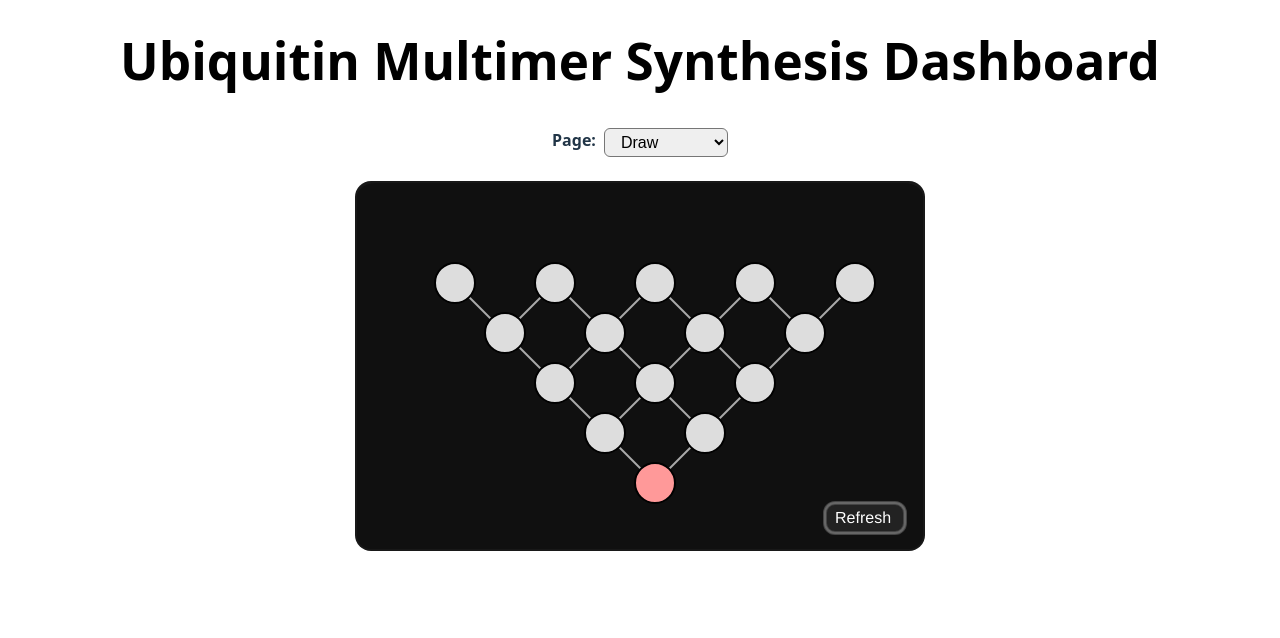
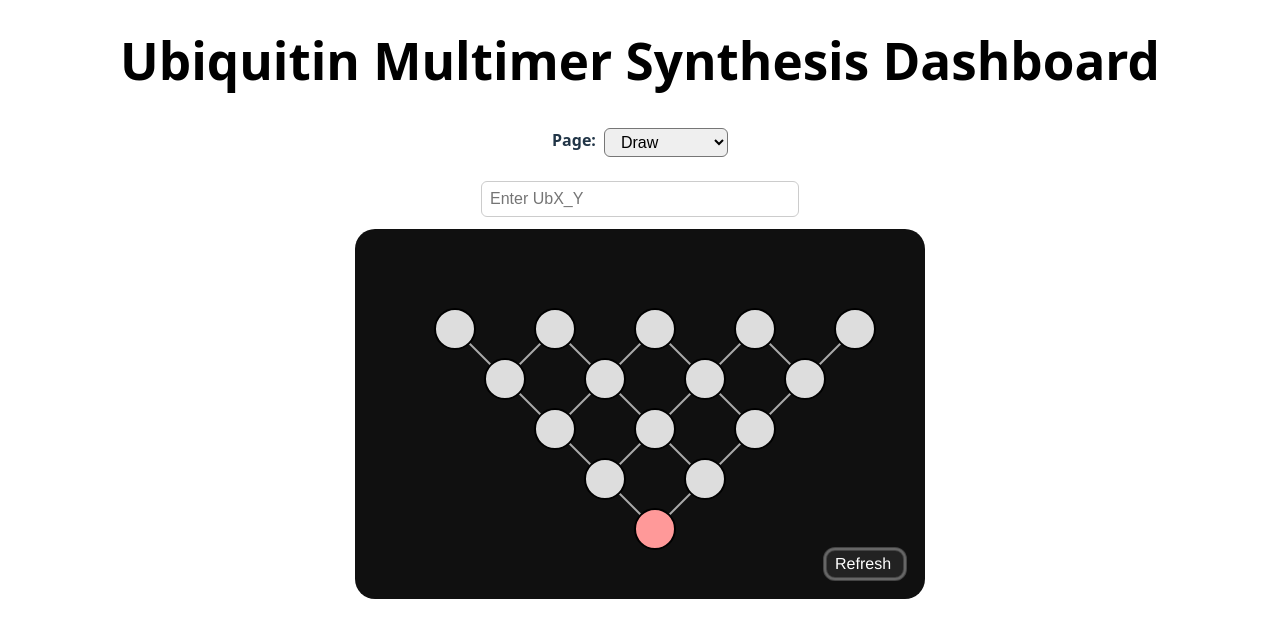
Before and after one commit to erickummelstedt/ubiquitinformatics, a React (Vite) app in the folder front_end/: page / in a window 1280 px wide. Shown: the top 638 px of the page. Built offline with nearby package versions, Linux system fonts and the light colour scheme.

Commit message:
Connected Draw functionality to the fast_api and back_end components

```diff
--- a/front_end/src/components/ScaffoldDashboard.jsx
+++ b/front_end/src/components/ScaffoldDashboard.jsx
@@ -90,34 +90,77 @@ const ScaffoldDashboard = () => {
           const isSelected = selectedPanels.includes(i);
           const label = page === 'tetramers' ? `Ub4_${i + 1}` : page === 'pentamers' ? `Ub5_${i + 1}` : '';
           return (
+            <>
+              {page === 'draw' ? (
+                <div style={{ display: 'flex', flexDirection: 'column', alignItems: 'center', marginBottom: '16px' }}>
+                  <input
+                    type="text"
+                    placeholder="Enter UbX_Y"
+                    onKeyDown={async (e) => {
+                      if (e.key === 'Enter') {
+                        const value = e.target.value;
+                        if (value) {
+                          try {
+                            const response = await fetch('/api/submit-ubxy', {
+                              method: 'POST',
+                              headers: { 'Content-Type': 'application/json' },
+                              body: JSON.stringify({ ubxy: value }),
+                            });
+                            if (!response.ok) {
+                              console.error('Submission failed:', response.status, response.statusText);
+                              throw new Error('Submission failed');
+                            }
+                            const result = await response.json();
+                            alert('Submission successful!\n' + JSON.stringify(result));
+                          } catch (err) {
+                            console.error('Error details:', err);
+                            alert('Submission failed: ' + err.message);
+                          }
+                        }
+                      }
+                    }}
+                    style={{
+                      width: '300px',
+                      padding: '8px',
+                      borderRadius: '6px',
+                      border: '1px solid #ccc',
+                      fontSize: '16px',
+                      marginBottom: '12px',
+                    }}
+                  />
+                  <div style={{
+                    display: 'flex',
+                    justifyContent: 'center',
+                    alignItems: 'center',
+                    width: panelWidth,
+                    height: panelHeight,
+                    margin: '0 auto',
+                  }}>
+                    <GameScaffoldPanel panelWidth={panelWidth} panelHeight={panelHeight} />
+                  </div>
+                </div>
+              ) : (
                 <Panel
                   key={i}
                   style={{
                     width: panelWidth,
-                height: panelHeight + (page === 'draw' ? 0 : 20),
+                    height: panelHeight + 20,
                     minWidth: panelWidth,
-                minHeight: panelHeight + (page === 'draw' ? 0 : 20),
+                    minHeight: panelHeight + 20,
                     padding: 0,
                     position: 'relative',
                     display: 'flex',
                     flexDirection: 'column',
                     alignItems: 'center',
-                margin: page === 'draw' ? '0 auto' : undefined,
                     border: isSelected ? '3px solid #1976d2' : '2px solid transparent',
                     boxShadow: isSelected ? '0 0 12px #1976d2' : undefined,
-                cursor: page !== 'draw' ? 'pointer' : 'default',
+                    cursor: 'pointer',
                     transition: 'border 0.2s, box-shadow 0.2s',
                   }}
                   onClick={() => handlePanelClick(i)}
                 >
-              <div style={{ width: panelWidth, height: panelHeight }}>
-                {page === 'draw' ? (
-                  <GameScaffoldPanel panelWidth={panelWidth} panelHeight={panelHeight} />
-                ) : (
                   <FrozenGameScaffoldPanel panelWidth={panelWidth} panelHeight={panelHeight} />
-                )}
-              </div>
-              {page !== 'draw' && (
+                  {label && (
                     <div
                       style={{
                         width: '100%',
@@ -142,6 +185,8 @@ const ScaffoldDashboard = () => {
                     </div>
                   )}
                 </Panel>
+              )}
+            </>
           );
         })}
       </div>
```
Also changed, not shown: 1 other file (tests, documents, lock files or other folders). Lines whose indentation alone changed are shown as unchanged.
